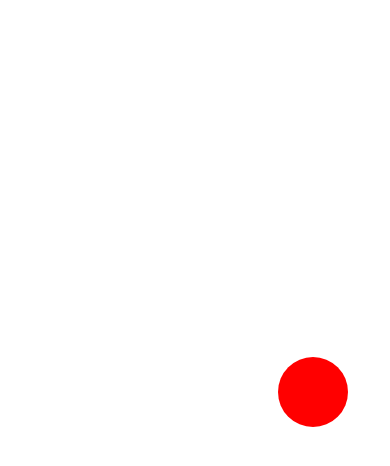
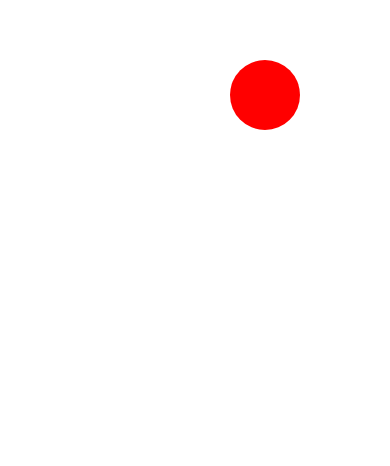
Before and after one commit to gamonpo/redballanimation, a React Native app: screen / in a window 390 px wide. Shown: the part 170-636 px from the top of the page. Built offline with nearby package versions, Linux system fonts and the light colour scheme.

Commit message:
Animated sequence,delay

```diff
--- a/App.js
+++ b/App.js
@@ -9,19 +9,26 @@
 import React, {Component} from 'react';
 import {StyleSheet, View, Animated} from 'react-native';
 
-const ballY = new Animated.Value(0);
-const ballX = new Animated.divide(ballY, 2);
-
 export default class App extends Component {
   state = {
-    ballY: ballY,
-    ballX: ballX,
+    ballX: new Animated.Value(0),
+    ballY: new Animated.Value(0),
   };
 
   componentDidMount() {
-    Animated.decay(this.state.ballY, {
-      velocity: 1,
-    }).start();
+    Animated.sequence([
+      Animated.timing(this.state.ballY, {
+        toValue: 200,
+        duration: 500,
+      }),
+
+      Animated.delay(1000),
+
+      Animated.timing(this.state.ballX, {
+        toValue: 200,
+        duration: 500,
+      }),
+    ]).start();
   }
 
   render() {
```
